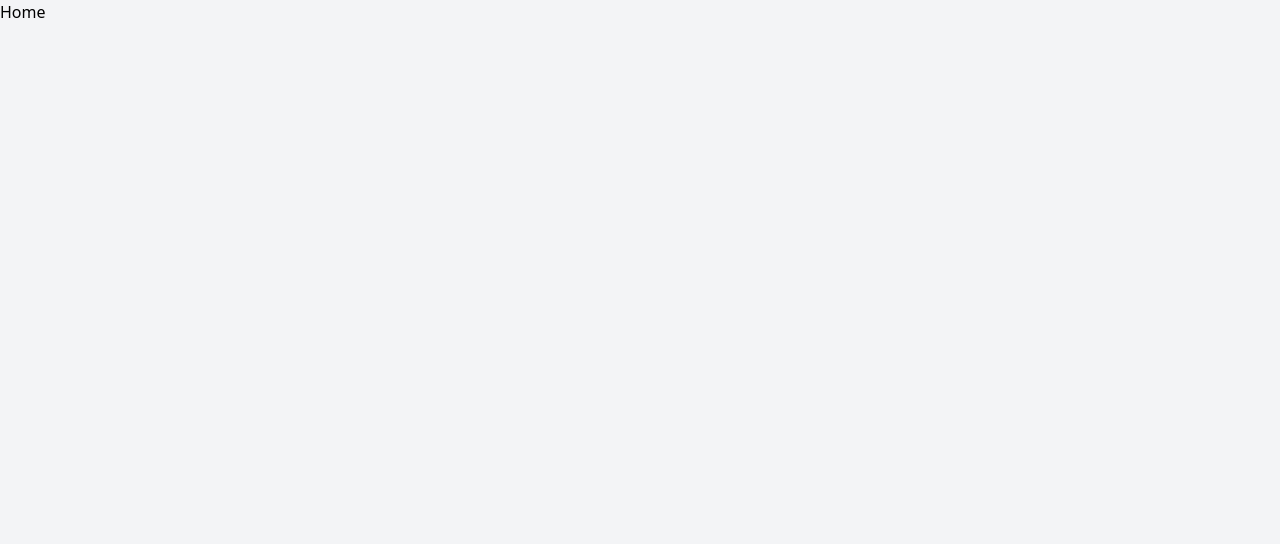
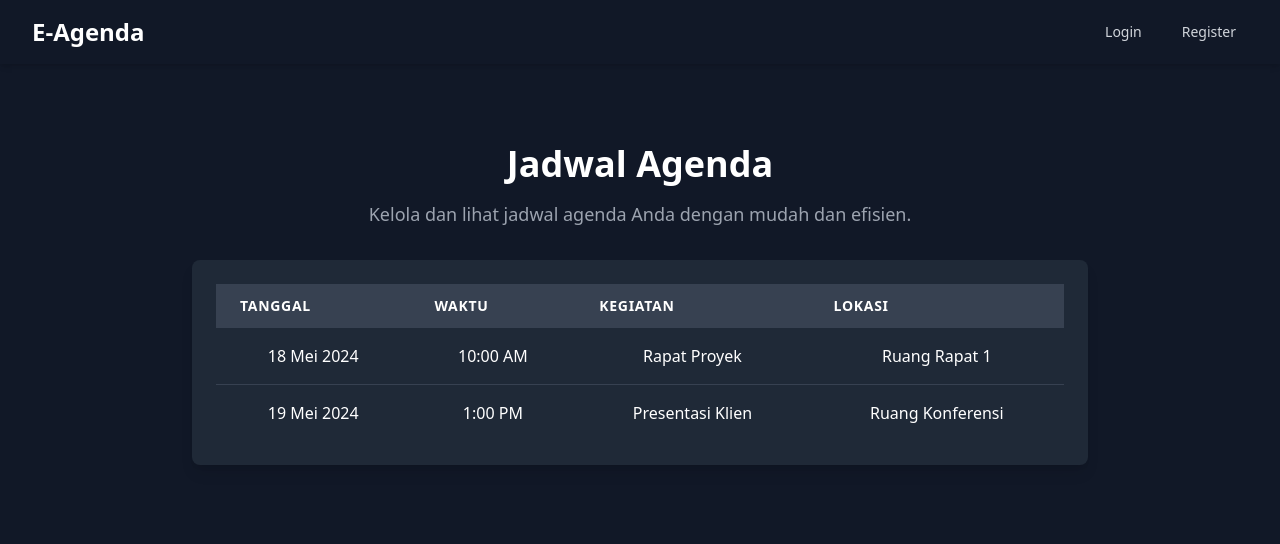
Before and after one commit to kasumabalidps/project-jobsheet6, a PHP site: page / in a window 1280 px wide. Before the commit the part shown is almost empty. Shown: the top 544 px of the page. Run offline with PHP 8.4, Linux system fonts and the light colour scheme; some libraries are stand-ins or nearby versions.

Commit message:
Update index.php

```diff
--- a/index.php
+++ b/index.php
@@ -6,7 +6,55 @@
     <title>E-Agenda</title>
     <script src="https://cdn.tailwindcss.com"></script>
 </head>
-<body class="bg-gray-100 max-w-7xl mx-auto">
-    <h1>Home</h1>
+<body class="bg-gray-900 text-white">
+    <!-- Navbar -->
+    <nav class="bg-gray-900 shadow-md sticky top-0 z-50">
+        <div class="max-w-7xl mx-auto px-4 sm:px-6 lg:px-8">
+            <div class="flex justify-between h-16 items-center">
+                <div class="flex items-center">
+                    <h1 class="text-2xl font-bold text-white">E-Agenda</h1>
+                </div>
+                <div class="flex items-center space-x-4">
+                    <a href="#" class="text-gray-300 hover:text-white px-3 py-2 rounded-md text-sm font-medium">Login</a>
+                    <a href="#" class="text-gray-300 hover:text-white px-3 py-2 rounded-md text-sm font-medium">Register</a>
+                </div>
+            </div>
+        </div>
+    </nav>
+
+    <!-- Hero Section -->
+    <section class="flex flex-col items-center justify-center text-center py-20">
+        <h2 class="text-4xl font-extrabold text-white mb-4">Jadwal Agenda</h2>
+        <p class="text-lg text-gray-400 mb-8">Kelola dan lihat jadwal agenda Anda dengan mudah dan efisien.</p>
+        <div class="bg-gray-800 shadow-lg rounded-lg p-6 w-full max-w-4xl">
+            <div class="overflow-x-auto">
+                <table class="min-w-full bg-gray-800 text-white">
+                    <thead>
+                        <tr>
+                            <th class="py-3 px-6 bg-gray-700 font-semibold text-left text-sm uppercase tracking-wider">Tanggal</th>
+                            <th class="py-3 px-6 bg-gray-700 font-semibold text-left text-sm uppercase tracking-wider">Waktu</th>
+                            <th class="py-3 px-6 bg-gray-700 font-semibold text-left text-sm uppercase tracking-wider">Kegiatan</th>
+                            <th class="py-3 px-6 bg-gray-700 font-semibold text-left text-sm uppercase tracking-wider">Lokasi</th>
+                        </tr>
+                    </thead>
+                    <tbody class="divide-y divide-gray-700">
+                        <tr class="hover:bg-gray-600">
+                            <td class="py-4 px-6">18 Mei 2024</td>
+                            <td class="py-4 px-6">10:00 AM</td>
+                            <td class="py-4 px-6">Rapat Proyek</td>
+                            <td class="py-4 px-6">Ruang Rapat 1</td>
+                        </tr>
+                        <tr class="hover:bg-gray-600">
+                            <td class="py-4 px-6">19 Mei 2024</td>
+                            <td class="py-4 px-6">1:00 PM</td>
+                            <td class="py-4 px-6">Presentasi Klien</td>
+                            <td class="py-4 px-6">Ruang Konferensi</td>
+                        </tr>
+                        <!-- Tambahkan baris lainnya di sini -->
+                    </tbody>
+                </table>
+            </div>
+        </div>
+    </section>
 </body>
 </html>
```
